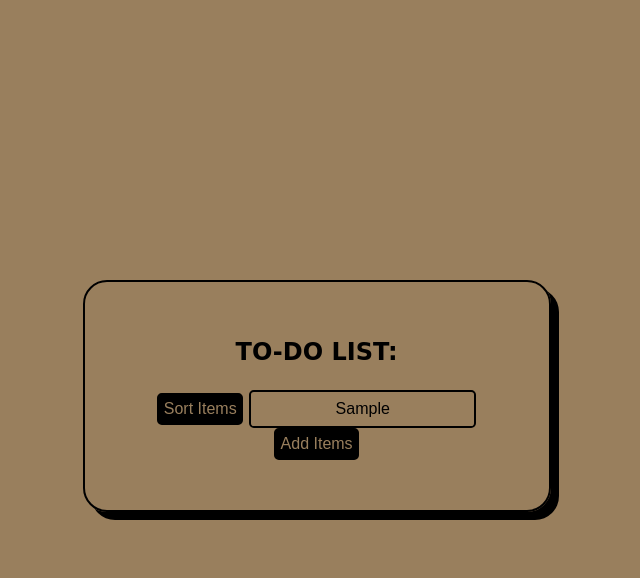
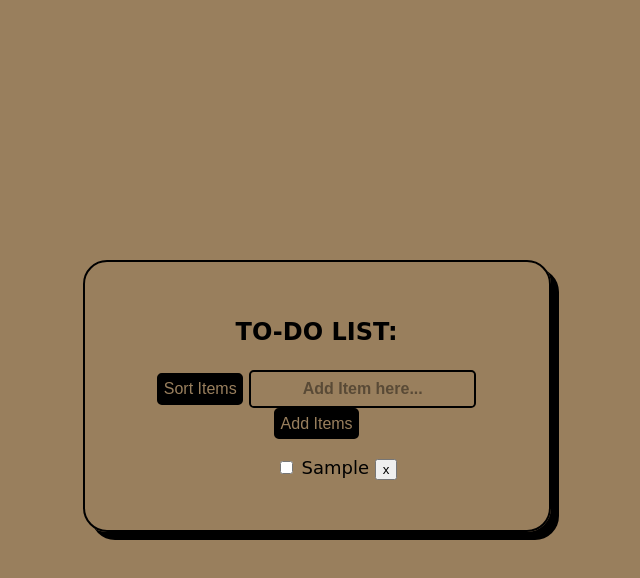
Before and after one commit to KeenoFourie/To-DoListNew, a plain HTML site: page index.html in a window 1280 px wide. Both pictures are taken after typing "Sample" into the empty fields and a click on the button "Add Items". Shown: the whole page, without its empty margins (325-965 px from the left). Drawn offline with Linux system fonts and the light colour scheme.

Commit message:
Javascript add button

```diff
--- a/script/code.js
+++ b/script/code.js
@@ -0,0 +1,31 @@
+const sortItems = document.querySelector("#sort_button")
+const addItem = document.querySelector("#add_button")
+const Input = document.querySelector("#input_item")
+const output_list = document.querySelector("#list_of_items")
+let to_DoList = []
+
+
+// Add item to local storage
+addItem.addEventListener("click", ()=> {
+    if(Input.value) {
+        to_DoList.push(Input.value)
+        Input.value = ""
+    }
+    else {
+        Input.style = "outline: 1px solid red; border: none;"
+    }
+
+
+// local storage
+    localStorage.setItem("To-Do List", JSON.stringify(to_DoList))
+});
+
+// Add item to list below
+addItem.addEventListener("click", ()=> {
+    output_list.innerHTML = ""
+    to_DoList.forEach( (item) => {
+        output_list.innerHTML += `
+            <div class="blocked"><input class="hi" type="checkbox"> ${item} <button id="clear_button">x</button> </div>
+        `
+    })
+});
```
Also changed, not shown: style/style.css (line endings or trailing spaces).
